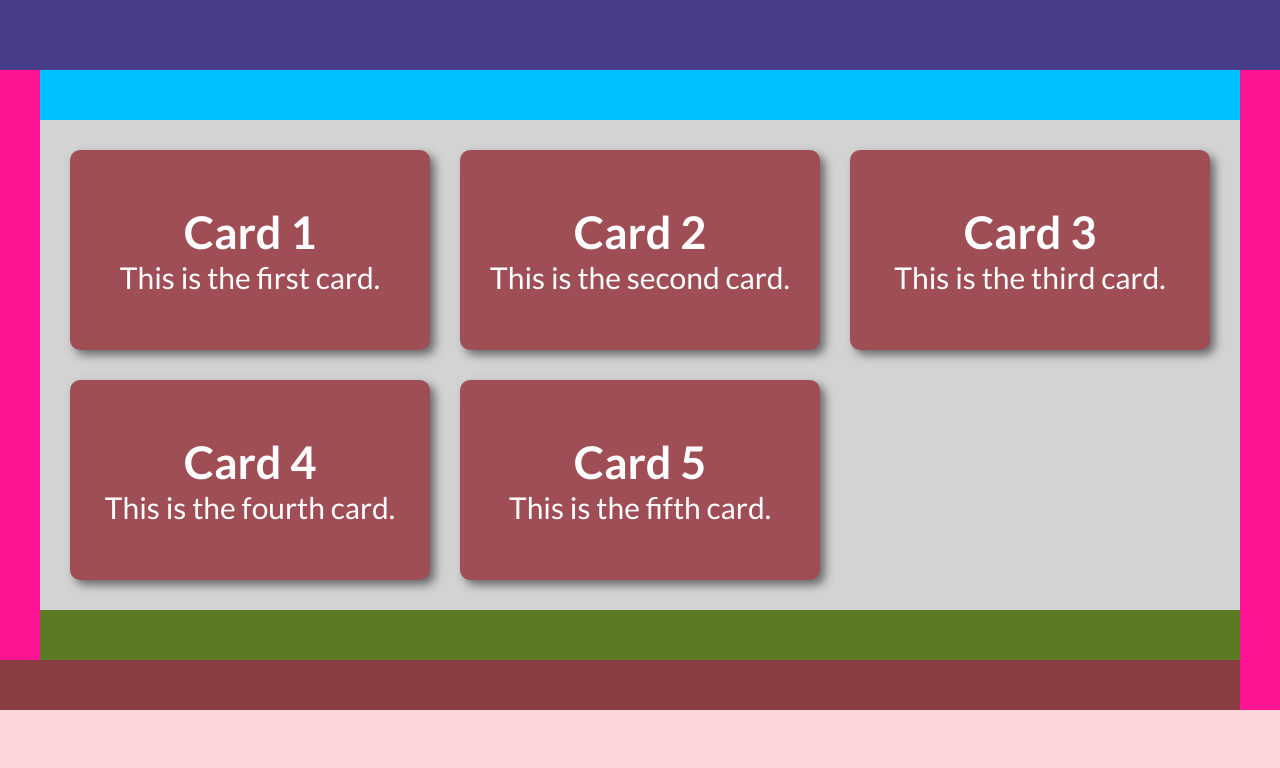
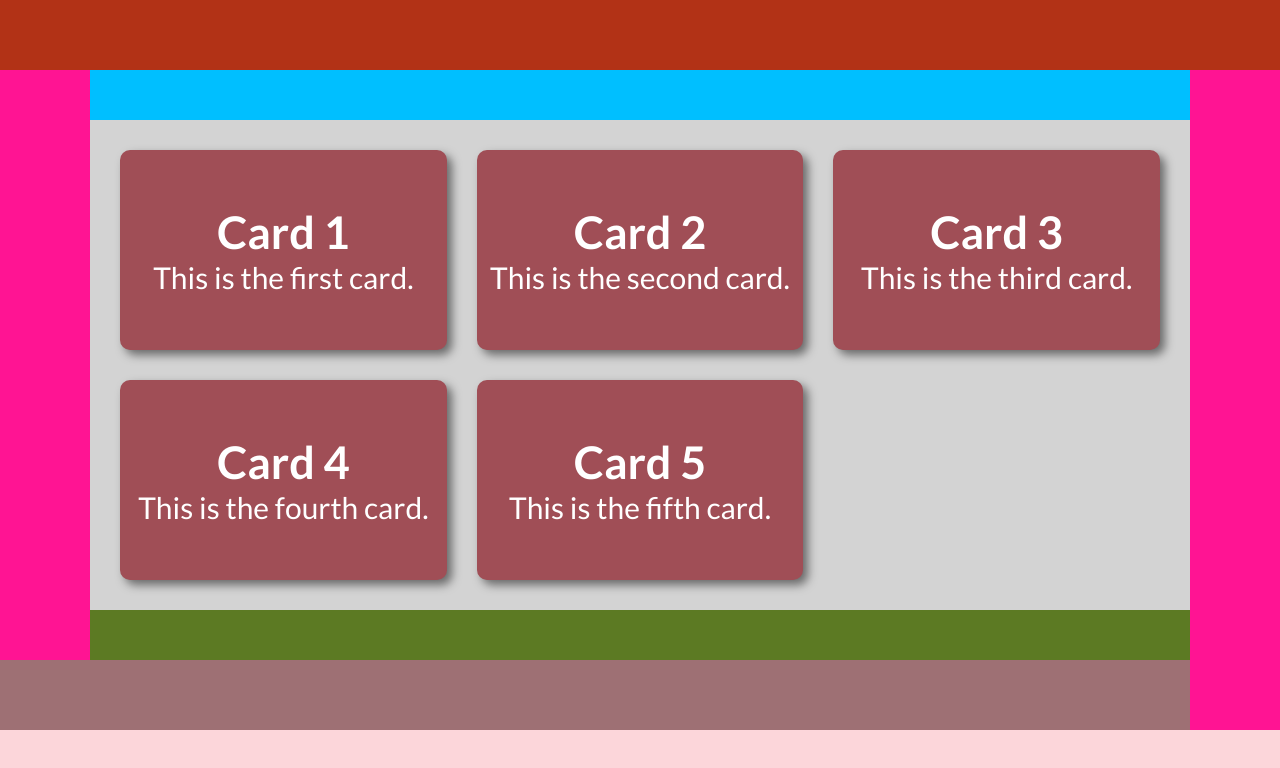
Before and after one commit to Fabiana-cyber/ppi2025_4inf1v, a React (Vite) app: page / in a window 1280 px wide. Shown: the top 768 px of the page. Built offline with nearby package versions, Linux system fonts and the light colour scheme.

Commit message:
Desafio 06/06 - atualizado

```diff
--- a/src/components/MyGrid.module.css
+++ b/src/components/MyGrid.module.css
@@ -1,9 +1,4 @@
 .grid {
-  /* padding: 3rem;
-  display: grid;
-  gap: 3rem;
-  grid-template-columns: repeat(auto-fit, minmax(20rem, 1fr));
-  grid-template-rows: repeat(auto-fit, min-content); */
   padding: 3rem;
   display: grid;
   gap: 3rem;
@@ -35,56 +30,78 @@
     "aside1 footer1 aside2"
     "footer2 footer2 aside2";
 
-  grid-template-columns: 0.1fr /*aside1*/ 3fr /*main*/ 0.1fr /*aside2*/ ;
-  grid-template-rows: 7rem /*header1*/  5rem /*header2*/  auto 5rem /*footer1*/ 5rem /*footer2*/ ;
+  grid-template-columns: 0.1fr /*aside1*/ auto /*main*/ 0.1fr /*aside2*/ ;
+  grid-template-rows: 7rem /*header1*/  5rem /*header2*/  auto 5rem /*footer1*/ 7rem /*footer2*/ ;
 
-  /* @media (max-width: 1200px) {
+
+
+   @media (max-width: 1200px) {
     grid-template-areas:
-      "header1"
-      "header2"
-      "main"
-      "footer";
+    "header1 header1 "
+    "aside1 header2 "
+    "aside1 main "
+    "aside1 footer1  "
+    "footer2 footer2 ";
 
-    grid-template-columns: 1fr;
-
-    .aside-right {
+  grid-template-columns: 0.1fr;
+    .aside2 {
     display: none;
   }
-  } */
-  /* @media (max-width: 768px) {
+  }
+
+ @media (max-width: 768px) {
+    grid-template-areas:
+    "header1 "
+    "main"
+    "footer1";
+    grid-template-columns: 1fr;
   .header2,
-  .footer1,
   .footer2,
-  .aside-left,
-  .aside-right {
-    display: none;
+  .aside1,
+  .aside2 {
+  display: none;
   }
-} */
+    grid-template-rows: 7rem /*header1*/ auto /*main*/ 7rem /*footer1*/;
+  }
+
 }
 
 
 
 .header1 {
   grid-area: header1;
-  background-color: darkslateblue;
+  background-color: rgb(178, 50, 22);
 }
 
 .header2 {
   grid-area: header2;
   background-color: deepskyblue;
+  @media (max-width: 1200px){
+    .header{
+      display: none;
+    }
+  }
+
 }
 
 .aside1 {
   grid-area: aside1;
   background-color: deeppink;
+  @media (max-width: 1200px){
+    aside{
+      display: none;
+    }
+  }
 }
 
 .aside2 {
   grid-area: aside2;
   background-color: deeppink;
 
-  @media (max-width: 1200px) {
-    display: none;
+  @media (max-width: 1200px){
+    aside{
+      display: none;
+    }
   }
 }
 .main {
@@ -99,20 +116,10 @@
 
 .footer2 {
   grid-area: footer2;
-  background-color: rgb(139, 61, 68);
-}
-
-/* @media (max-width: 1200px) {
-  .aside-right {
-    display: none;
+  background-color: rgb(158, 112, 116);
+  @media (max-width: 1200px){
+    footer{
+      display: none;
+    }
   }
 }
-
-@media (max-width: 768px) {
-  .header2,
-  .footer1,
-  .aside1,
-  .aside2 {
-    display: none;
-  }
-} */
```
